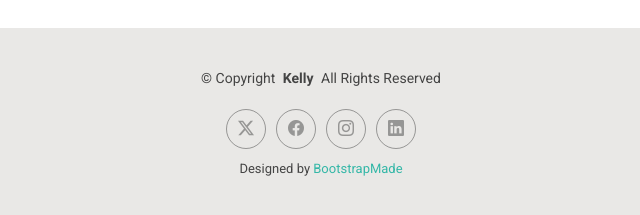
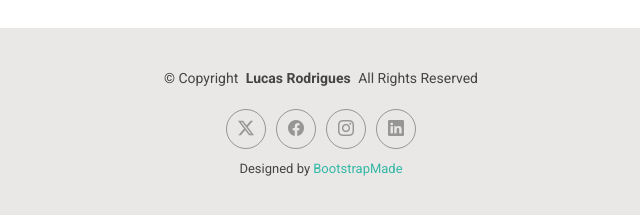
Before and after one commit to KiwiZiin/Portif-lio, a plain HTML site: page resume.html in a window 1280 px wide. Shown: the part 879-1094 px from the top of the page, 319-959 px from the left. Drawn offline with nearby package versions, Linux system fonts and the light colour scheme.

Commit message:
Update resume.html

```diff
--- a/resume.html
+++ b/resume.html
@@ -1,3 +1,4 @@
+
 <!DOCTYPE html>
 <html lang="pt-br">
 
@@ -118,7 +119,7 @@
 
     <div class="container">
       <div class="copyright text-center ">
-        <p>© <span>Copyright</span> <strong class="px-1 sitename">Kelly</strong> <span>All Rights Reserved<br></span></p>
+        <p>© <span>Copyright</span> <strong class="px-1 sitename">Lucas Rodrigues</strong> <span>All Rights Reserved<br></span></p>
       </div>
       <div class="social-links d-flex justify-content-center">
         <a href=""><i class="bi bi-twitter-x"></i></a>
```
